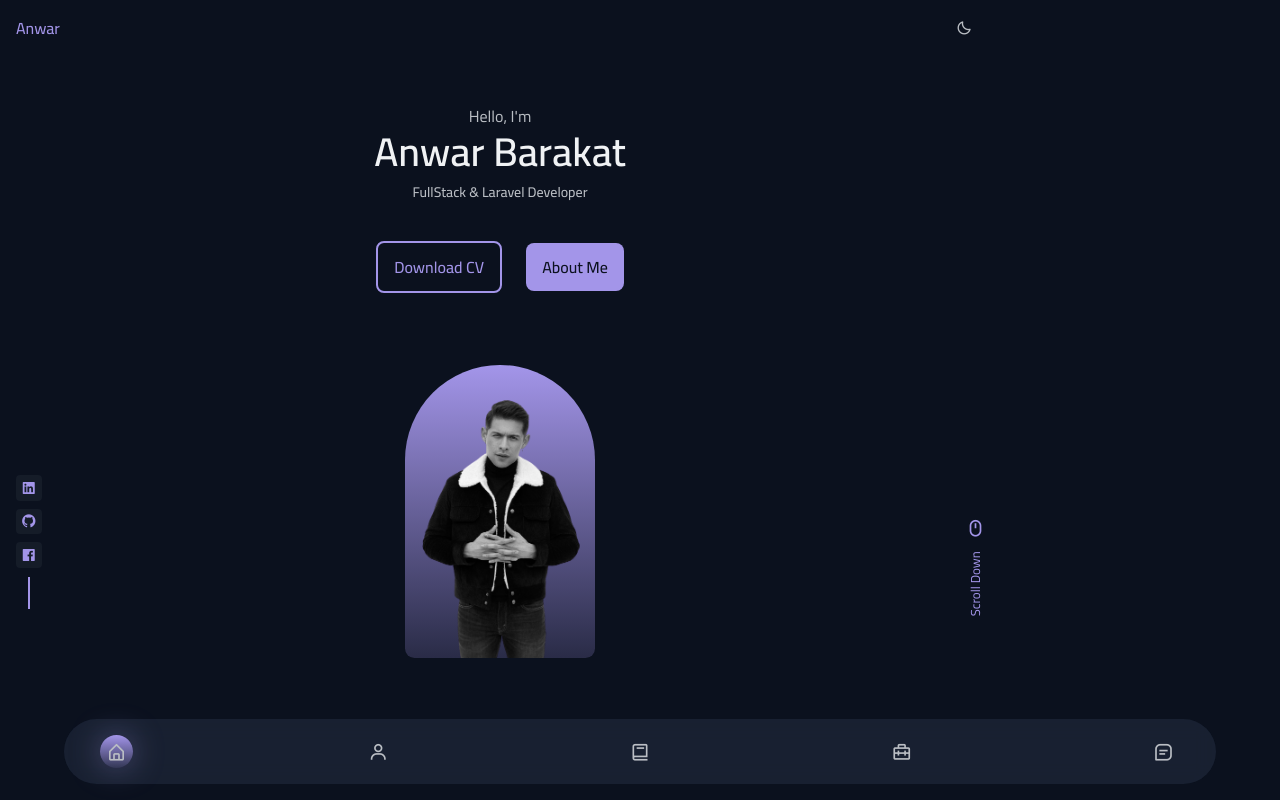
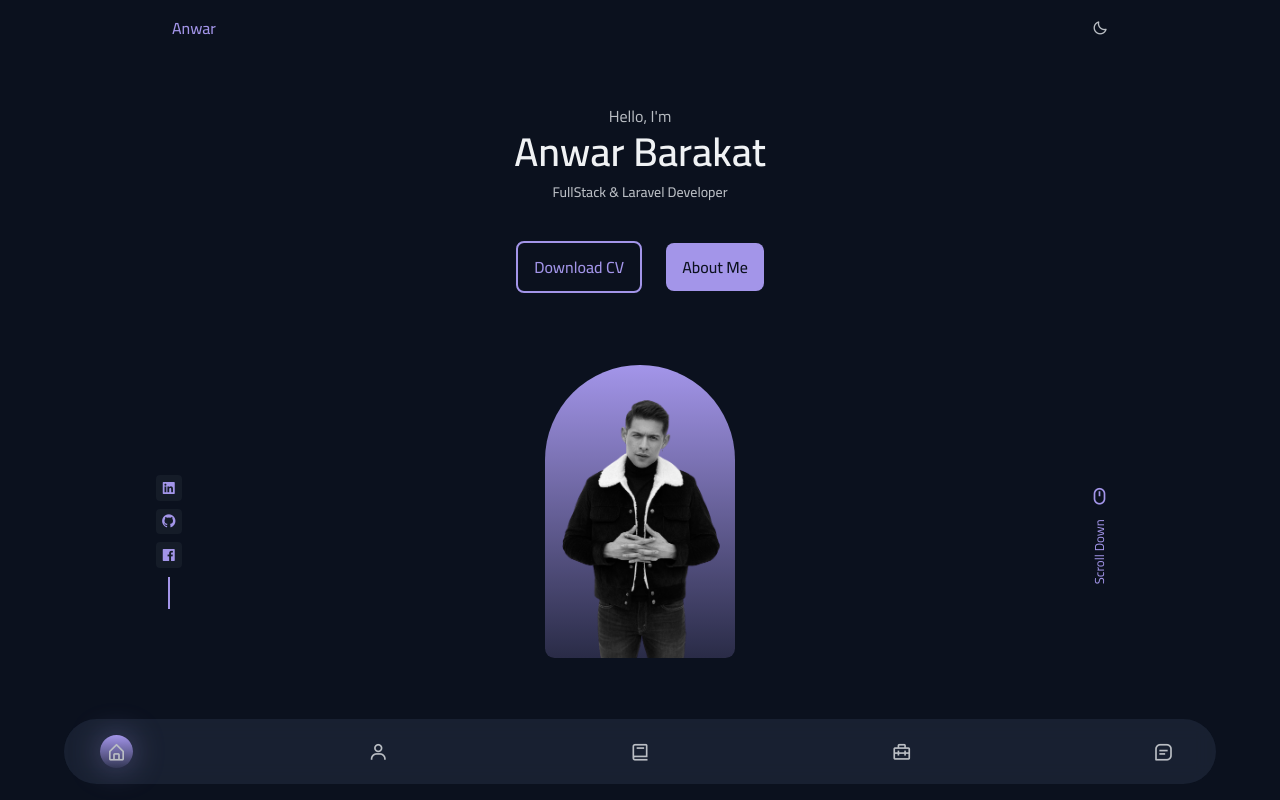
Before and after one commit to Anwar-Barakat/My-Personal-Prtfolio, a plain HTML site: page index.html in a window 1280 px wide. Drawn offline with nearby package versions, Linux system fonts and the light colour scheme.

Commit message:
fixed the container dimensions

```diff
--- a/css/main.scss
+++ b/css/main.scss
@@ -121,8 +121,8 @@ img {
 // *============================= Start Rusable Classes ===================
 .container {
     max-width: 968px;
-    margin-left: 1rem;
-    margin-right: 1rem;
+    padding-left: 1rem;
+    padding-right: 1rem;
 }
 
 .grid {
@@ -315,8 +315,8 @@ img {
     }
     .home__scroll {
         color: var(--first-color);
-        right: -1.5rem;
-        bottom: 4rem;
+        right: -0.5rem;
+        bottom: 6rem;
         display: grid;
         row-gap: 2.25rem;
         justify-items: center;
```
Also changed, not shown: css/main.css, 1 other file.
